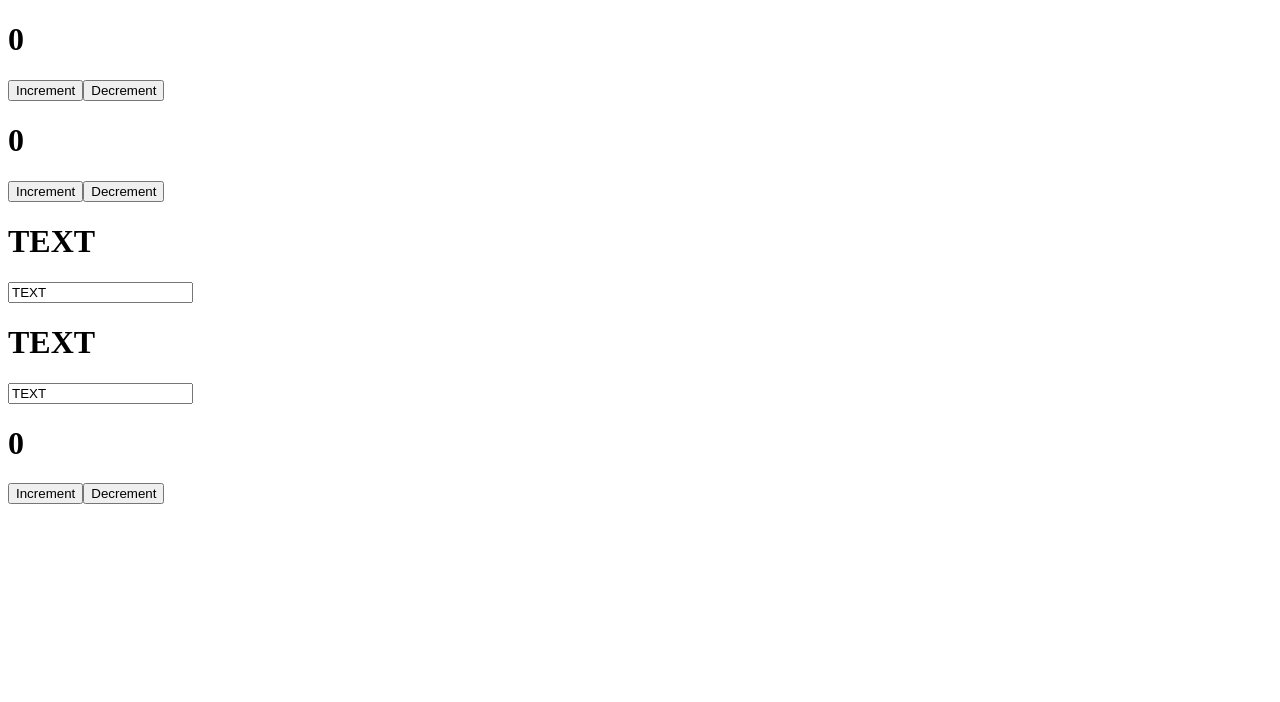
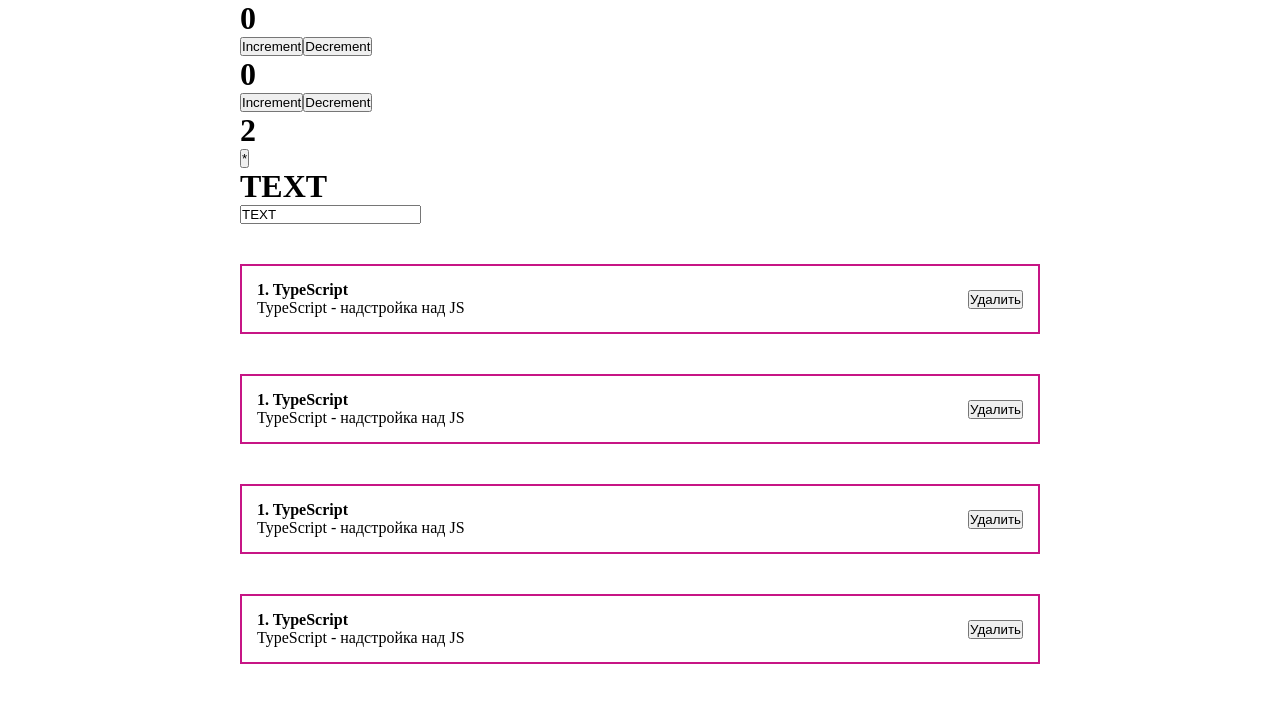
Before and after one commit to FarayW/react-learn-app, a React (Create React App) app: page / in a window 1280 px wide. Shown: the top 702 px of the page. Built offline with nearby package versions, Linux system fonts and the light colour scheme.

Commit message:
CounterMult & PostItem components

```diff
--- a/src/App.js
+++ b/src/App.js
@@ -1,15 +1,23 @@
 import React from 'react'
+import './styles/App.css'
 import Counter from "./components/Counter";
+import ClassCounter from "./components/ClassCounter";
+import CounterMult from "./components/CounterMult";
 import TextInput from "./components/TextInput";
-import ClassCounter from "./components/ClassCounter";
+import PostItem from "./components/PostItem";
 
 function App() {
     return (<div className="App">
         <Counter/>
-        <Counter/>
+        <ClassCounter/>
+        <CounterMult/>
         <TextInput/>
-        <TextInput/>
-        <ClassCounter/>
+        <PostItem/>
+        <PostItem/>
+        <PostItem/>
+        <PostItem/>
+
+
     </div>);
 }
 
--- /dev/null
+++ b/src/components/CounterMult.jsx
@@ -0,0 +1,13 @@
+import React from 'react';
+
+const CounterMult = () => {
+    let [num, setNum] = React.useState(2);
+    return (
+        <div>
+            <h1>{num}</h1>
+            <button onClick={() => setNum(num * 2)}>*</button>
+        </div>
+    );
+};
+
+export default CounterMult;
--- /dev/null
+++ b/src/components/PostItem.jsx
@@ -0,0 +1,19 @@
+import React from 'react';
+
+const PostItem = () => {
+    return (
+        <div className="post">
+            <div className="postcontent">
+                <strong>1. TypeScript</strong>
+                <div>
+                    TypeScript - надстройка над JS
+                </div>
+            </div>
+            <div className="postbtns">
+                <button>Удалить</button>
+            </div>
+        </div>
+    );
+};
+
+export default PostItem;
--- /dev/null
+++ b/src/styles/App.css
@@ -0,0 +1,23 @@
+* {
+    margin: 0;
+    padding: 0;
+    box-sizing: border-box;
+}
+
+#root {
+    display: flex;
+    justify-content: center;
+}
+
+.App {
+    width: 800px;
+}
+
+.post {
+    display: flex;
+    padding: 15px;
+    border: 2px solid mediumvioletred;
+    margin-top: 40px;
+    justify-content: space-between;
+    align-items: center;
+}
```
